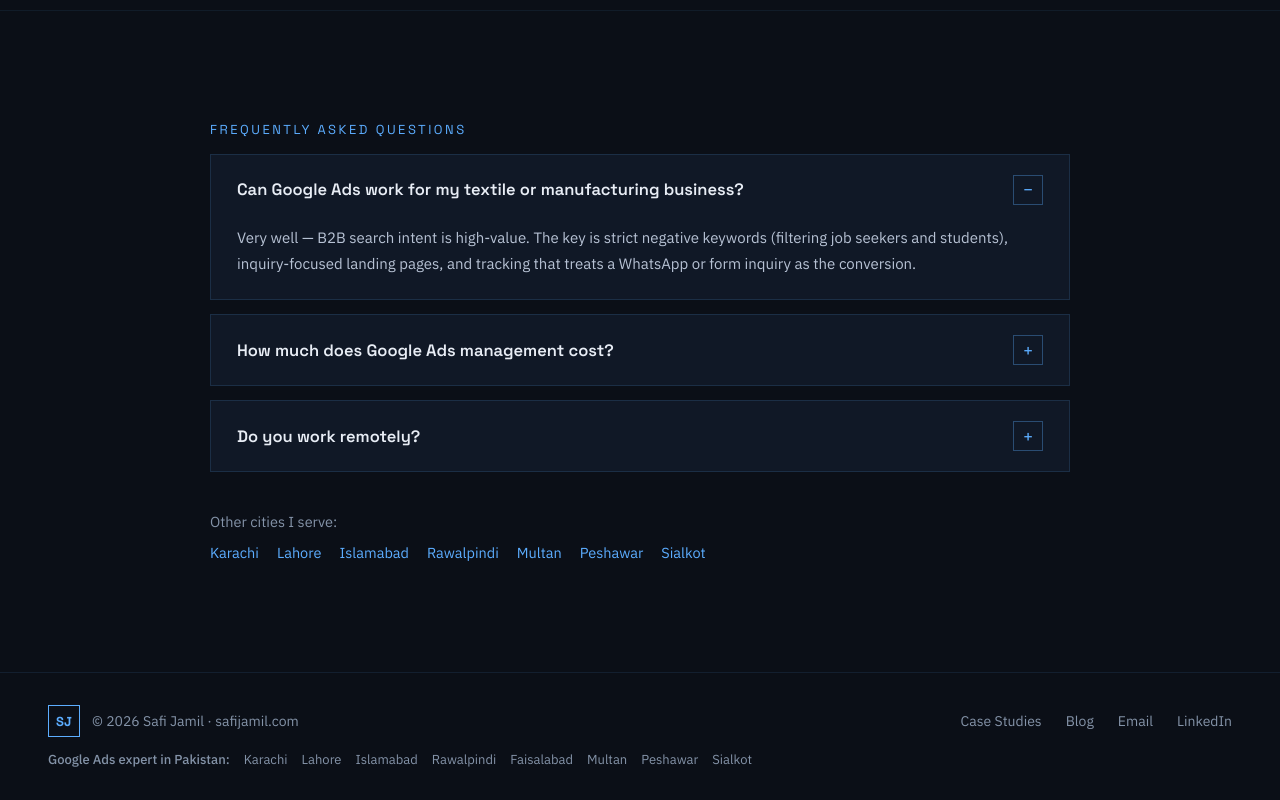
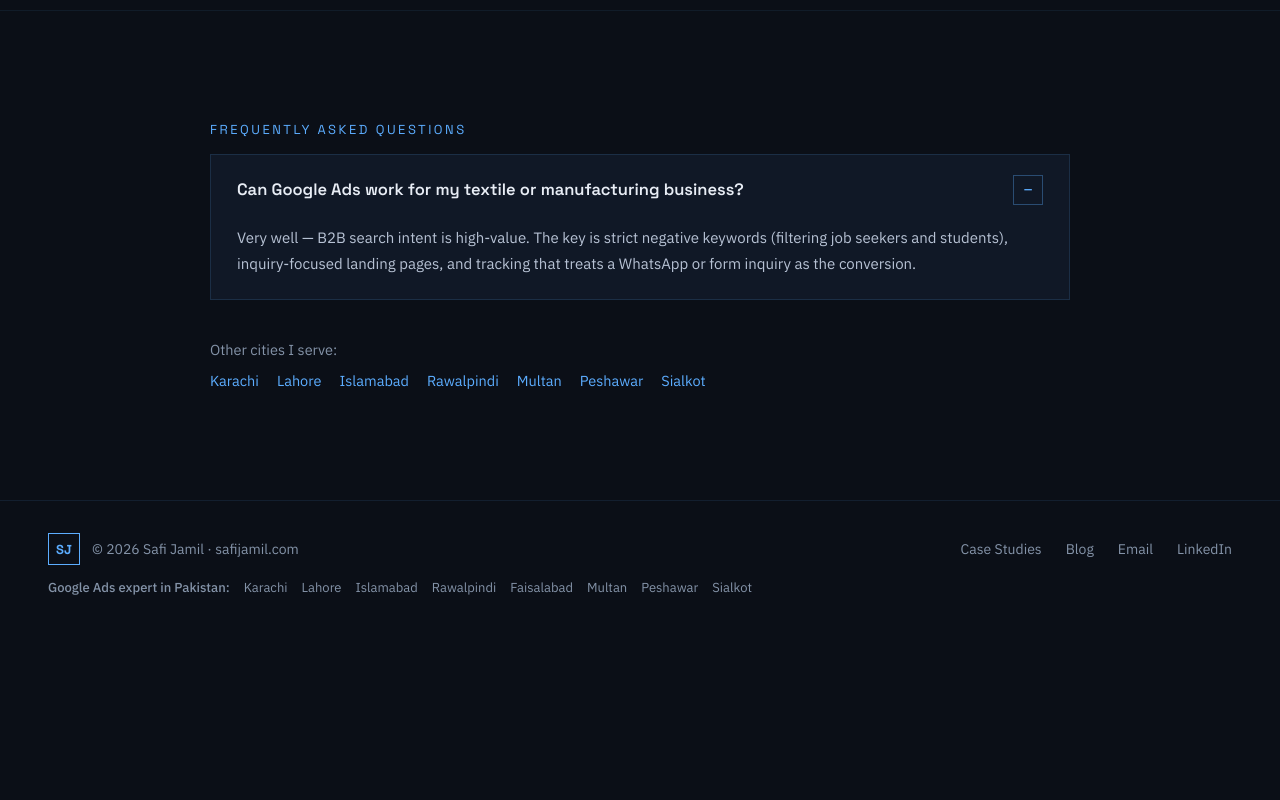
Before and after one commit to devteamstarforcesolutions/safijamil-website, a Next.js app: page /google-ads-expert/faisalabad in a window 1280 px wide. Shown: the part 1685-2485 px from the top of the page. After the commit the page ends 2313 px from the top, so only its background shows below. Built offline with nearby package versions, Linux system fonts and the light colour scheme.

Commit message:
Make city page FAQs fully unique per city

```diff
--- a/src/app/google-ads-expert/[city]/page.tsx
+++ b/src/app/google-ads-expert/[city]/page.tsx
@@ -3,7 +3,7 @@ import Link from "next/link";
 import { notFound } from "next/navigation";
 import Nav from "@/components/Nav";
 import Footer from "@/components/Footer";
-import { cities, getCity, sharedFaq } from "@/data/cities";
+import { cities, getCity } from "@/data/cities";
 import FaqList from "@/components/FaqList";
 import TrackedLink from "@/components/TrackedLink";
 
@@ -55,7 +55,7 @@ export default async function CityPage({ params }: { params: Promise<{ city: str
   const c = getCity(city);
   if (!c) notFound();
 
-  const faqs = [...c.faq, ...sharedFaq];
+    const faqs = c.faq;
   const jsonLd = {
     "@context": "https://schema.org",
     "@type": "Service",
```
